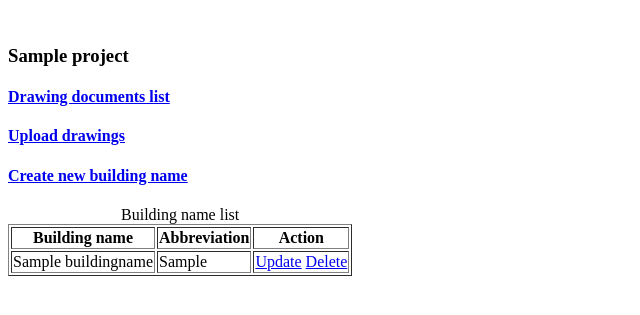
After one commit to yara-vsk/ConstructionManagementProject, a Django app: page /project/1/ in a window 1280 px wide. The commit adds this page. Shown: the top 315 px of the page, without its empty margins (0-640 px from the left). Run offline with Django 4.2, Linux system fonts and the light colour scheme; tables that the repository leaves empty hold one stand-in row (values such as "Sample post"); parts of the project's set-up code (start-up, migrations or seed data) failed here and were passed over.

Commit message:
url update

```diff
--- a/ConstrManagementProject/urls.py
+++ b/ConstrManagementProject/urls.py
@@ -17,10 +17,12 @@ from django.contrib import admin
 from django.conf import settings
 from django.conf.urls.static import static
 from django.urls import path, include
+from django.views.generic.base import RedirectView
 
 urlpatterns = [
     path('admin/', admin.site.urls),
-    path('project/<int:pk_p>/drawing_documents/', include('drawingdoc.urls')),
+    path('project/', include('drawingdoc.urls'), name='project list'),
+    path('', RedirectView.as_view(url='project/')),
 ]
 
 if settings.DEBUG:
--- a/drawingdoc/models.py
+++ b/drawingdoc/models.py
@@ -6,7 +6,7 @@ from .drawingsnamechecker import drawings_name_checker
 # Create your models here.
 
 
-class BuildingName(models.Model):
+class Project(models.Model):
     name = models.CharField(max_length=200)
     abbreviation = models.CharField(max_length=3)
 
@@ -14,9 +14,10 @@ class BuildingName(models.Model):
         return self.name
 
 
-class Project(models.Model):
+class BuildingName(models.Model):
     name = models.CharField(max_length=200)
     abbreviation = models.CharField(max_length=3)
+    project = models.ForeignKey(Project, on_delete=models.CASCADE)
 
     def __str__(self):
         return self.name
--- a/drawingdoc/templates/drawingdoc/drawing_info.html
+++ b/drawingdoc/templates/drawingdoc/drawing_info.html
@@ -36,8 +36,8 @@
 	<tbody>
 	  <tr>
 		  <td><a href="delete/">Delete</a></td>
-		  <td>{{ file }}</td>
-		  <td>{{ obj.building_name }}</td>
+		  <td><a href="update/">Update</a></td>
+		  <td><a href="/media/{{obj.file.file_field}}/">Download</a></td>
 
 	  </tr>
 	</tbody>
--- /dev/null
+++ b/drawingdoc/templates/drawingdoc/project_info.html
@@ -0,0 +1,41 @@
+{% extends 'drawingdoc/base.html' %}
+
+{% block heads %}
+<title>Project {{project.name}}</title>
+{% endblock %}
+
+
+{% block content %}
+<br>
+<h3><b>{{project.name}}</b></h3>
+<h4><a href="drawing_documents/list/">Drawing documents list</a></h4>
+<h4><a href="drawing_documents/upload/">Upload drawings</a></h4>
+<h4><a href="new_building_name/">Create new building name</a></h4>
+
+<table border="1">
+	<caption>Building name list</caption>
+	<thead>
+	  <tr>
+		  <th>Building name</th>
+		  <th>Abbreviation</th>
+		  <th>Action</th>
+	  </tr>
+	</thead>
+	<tbody>
+
+	{% for obj in building_list %}
+	  <tr>
+		  <td>{{ obj.name }}</td>
+		  <td>{{ obj.abbreviation }}</td>
+		  <td><a href="building_name/{{obj.id}}/update/">Update</a> <a href="building_name/{{obj.id}}/delete/">Delete</a></td>
+	  </tr>
+	  {% empty %}
+	  <tr>
+		<td colspan="5">no items</td>
+	  </tr>
+	{% endfor %}
+	</tbody>
+</table>
+
+
+{% endblock %}
--- a/drawingdoc/urls.py
+++ b/drawingdoc/urls.py
@@ -1,15 +1,21 @@
 from django.urls import path, reverse_lazy
-from .views import NewDrawing, NewBuildingName, UploadDrawingView, NewProjectView, DrawingsListView, DrawingInfoView, DrawingDeleteView
+from django.views.generic import RedirectView
+
+from .views import NewBuildingName, UploadDrawingView, NewProjectView, DrawingsListView, DrawingInfoView, \
+    DrawingDeleteView, DrawingUpdateView, ProjectListView, ProjectInfoView
 
 from .models import Drawing
 
 
 urlpatterns = [
-    path('new/', NewDrawing.as_view()),
-    path('new_building_name/', NewBuildingName.as_view()),
-    path('new_project/', NewProjectView.as_view()),
-    path('upload/', UploadDrawingView.as_view()),
-    path('list/', DrawingsListView.as_view(),name='drawings-list'),
-    path('<int:pk>/', DrawingInfoView.as_view()),
-    path('<int:pk>/delete/', DrawingDeleteView.as_view()),
+    path('', RedirectView.as_view(url='list/')),
+    path('new/', NewProjectView.as_view()),
+    path('list/', ProjectListView.as_view()),
+    path('<int:pk_p>/', ProjectInfoView.as_view()),
+    path('<int:pk_p>/new_building_name/', NewBuildingName.as_view()),
+    path('<int:pk_p>/drawing_documents/upload/', UploadDrawingView.as_view()),
+    path('<int:pk_p>/drawing_documents/list/', DrawingsListView.as_view()),
+    path('<int:pk_p>/drawing_documents/<int:pk>/', DrawingInfoView.as_view()),
+    path('<int:pk_p>/drawing_documents/<int:pk>/delete/', DrawingDeleteView.as_view()),
+    path('<int:pk_p>/drawing_documents/<int:pk>/update/', DrawingUpdateView.as_view()),
 ]
--- a/drawingdoc/views.py
+++ b/drawingdoc/views.py
@@ -1,25 +1,37 @@
 import os
-
 from django.shortcuts import render, redirect
-from django.views.generic import CreateView, ListView, View
-from .form import BuildingNameForm, DrawingForm, UploadDrawingForm, ProjectForm, DrawingsSearchForm
+from django.views.generic import CreateView, View, ListView
+from .form import BuildingNameForm, UploadDrawingForm, ProjectForm, DrawingsSearchForm
 from django.http import HttpResponseRedirect, Http404
 from .models import DrawingFile, Drawing, BuildingName, Project
 from .drawingsnamechecker import drawings_name_checker
-from .fileschecker import  files_checker
+from .fileschecker import files_checker
 from datetime import datetime
-from django.db.models.functions import Concat
-from django.db.models import CharField, Value as V
-from django.core.exceptions import ValidationError
 
 
-# Create your views here.
+class ProjectListView(ListView):
+    model = Project
+    template_name = 'drawingdoc/projects_list.html'
+
+    def get_context_data(self, *, object_list=None, **kwargs):
+        queryset = object_list if object_list is not None else self.object_list
+        return super().get_context_data(
+            object_list=queryset,
+            **kwargs)
 
 
-class NewDrawing(CreateView):
-    form_class = DrawingForm
-    template_name = 'drawingdoc/newbuildingname.html'
-    success_url = '/'
+class ProjectInfoView(ListView):
+    template_name = 'drawingdoc/project_info.html'
+
+
+    def get(self, request, *args, **kwargs):
+        try:
+            project = Project.objects.get(id=kwargs['pk_p'])
+        except Project.DoesNotExist:
+            raise Http404("Project does not exist")
+        building_names=BuildingName.objects.filter(project=project.id).all()
+        print(building_names)
+        return render(request, self.template_name, {'project': project, 'building_list':building_names})
 
 
 class NewBuildingName(CreateView):
@@ -43,6 +55,10 @@ class UploadDrawingView(View):
         return render(request, self.template_name, {'form': form})
 
     def post(self, request, *args, **kwargs):
+        try:
+            project = Project.objects.get(id=kwargs['pk_p'])
+        except Project.DoesNotExist:
+            raise Http404("Project does not exist")
         form = self.form_class(request.POST, request.FILES)
         if form.is_valid():
             files = request.FILES.getlist('file_field')
@@ -52,7 +68,6 @@ class UploadDrawingView(View):
                     drawing_data = drawings_name_checker(file.name)
                     file_name = "_".join(file.name.split("_")[0:6])
                     drawing_file = DrawingFile(file_field=file, file_name=file_name)
-                    project = Project.objects.get(id=kwargs['pk_p'])
                     building_name = BuildingName.objects.filter(abbreviation=drawing_data['building_name']).first()
                     drawing = Drawing(
                         design_stage=drawing_data['design_stage'],
@@ -85,6 +100,10 @@ class DrawingsListView(View):
         object_dict = {}
         drawing_number_list = []
         form = DrawingsSearchForm(request.GET)
+        try:
+            project = Project.objects.get(id=kwargs['pk_p'])
+        except Project.DoesNotExist:
+            raise Http404("Project does not exist")
         if form.is_valid():
             design_stage = form.cleaned_data.get('design_stage', '').strip()
             draw_number = form.cleaned_data.get('draw_number', '').strip()
@@ -92,7 +111,7 @@ class DrawingsListView(View):
             date_to = form.cleaned_data.get('date_to', '')
             branch = form.cleaned_data.get('branch', '').strip()
             building_name_id = [x.id for x in form.cleaned_data.get('building_name', '')]
-            queryset = Drawing.objects.filter(project=Project.objects.get(id=kwargs['pk_p']), design_stage=design_stage,
+            queryset = Drawing.objects.filter(project=project, design_stage=design_stage,
                                               building_name__in=building_name_id, branch=branch)
             if draw_number:
                 queryset = queryset.filter(draw_number__icontains=draw_number)
@@ -111,14 +130,15 @@ class DrawingsListView(View):
                     drawing_number_list.append(rev_numb[1])
 
             for dr_number in drawing_number_list:
-                all_rev=[]
+                all_rev = []
                 for revision_val in queryset.filter(draw_number=dr_number).values_list('revision'):
                     all_rev.append(revision_val[0])
                 object_dict[dr_number] = {
-                    'obj': queryset.filter(draw_number=dr_number).values('design_stage', 'branch', 'date_drawing',
+                    'obj': queryset.filter(draw_number=dr_number).values('design_stage', 'branch', 'file__file_field',
+                                                                         'date_drawing',
                                                                          'draw_number', 'draw_title', 'building_name',
                                                                          'revision').first(),
-                    'rev_date': queryset.filter(draw_number=dr_number).values('revision', 'date_drawing','id'),
+                    'rev_date': queryset.filter(draw_number=dr_number).values('revision', 'date_drawing', 'id'),
                     'all_rev': all_rev,
                 }
             revision_list.sort()
@@ -145,12 +165,51 @@ class DrawingDeleteView(View):
 
     def get(self, request, *args, **kwargs):
         try:
-            drawing_data = Drawing.objects.get(id=kwargs['pk'])
-            file_url = str(drawing_data.file.file_field.path)
-            drawing_data.file.delete()
+            drawing= Drawing.objects.get(id=kwargs['pk'])
+            file_url = str(drawing.file.file_field.path)
+            drawing.file.delete()
             if os.path.isfile(file_url):
                 print(file_url)
                 os.remove(file_url)
         except Drawing.DoesNotExist:
             raise Http404("Drawing does not exist")
         return HttpResponseRedirect(f'/project/{kwargs["pk_p"]}/drawing_documents/list/')
+
+
+class DrawingUpdateView(View):
+    form_class = UploadDrawingForm
+    template_name = 'drawingdoc/uploaddrawing.html'
+
+    def get(self, request, *args, **kwargs):
+        form = self.form_class()
+        return render(request, self.template_name, {'form': form})
+
+    def post(self, request, *args, **kwargs):
+        form = self.form_class(request.POST, request.FILES)
+        if form.is_valid():
+            files = request.FILES.getlist('file_field')
+            list_of_errors = files_checker(files, kwargs['pk_p'], update=True)
+            if not list_of_errors:
+                drawing_data = drawings_name_checker(files[0].name)
+                drawing = Drawing.objects.get(id=kwargs['pk'])
+                if drawing.project.abbreviation == drawing_data['project'] and drawing.design_stage == drawing_data[
+                    'design_stage'] and drawing.branch == drawing_data['branch'] and drawing.draw_number == \
+                        drawing_data['draw_number'] and drawing.revision == drawing_data[
+                    'revision'] and drawing.building_name.abbreviation == drawing_data['building_name']:
+                    drawing_file = drawing.file
+                    file_url = str(drawing_file.file_field.path)
+                    if os.path.isfile(file_url):
+                        print(file_url)
+                        os.remove(file_url)
+                    drawing_file.file_field=files[0]
+                    drawing_file.save(update_fields=['file_field'])
+                    return HttpResponseRedirect('/success/')
+                form.add_error('file_field', f'The file name"{files[0].name}" does not match the drawing being updated.')
+                form.clean()
+                return render(request, self.template_name, {'form': form})
+            for error in list_of_errors:
+                form.add_error('file_field', error)
+            form.add_error('file_field', 'No file has been saved, please correct the above errors.')
+            form.clean()
+            return render(request, self.template_name, {'form': form})
+        return render(request, self.template_name, {'form': form})
```
Also changed, not shown: drawingdoc/fileschecker.py (+9 -8 lines), drawingdoc/form.py (+1 -7 lines), drawingdoc/templates/drawingdoc/projects_list.html (added, +34 -0 lines), drawingdoc/migrations/0002_buildingname_project_alter_drawing_design_stage_and_more.py (added).
